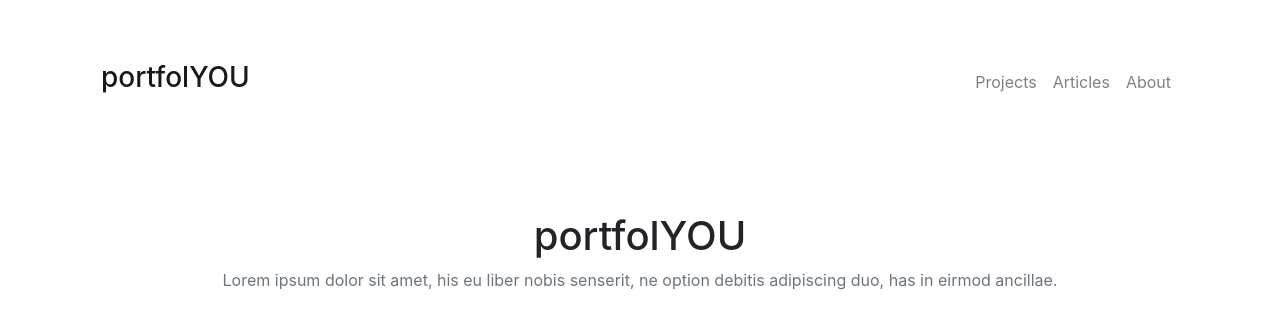
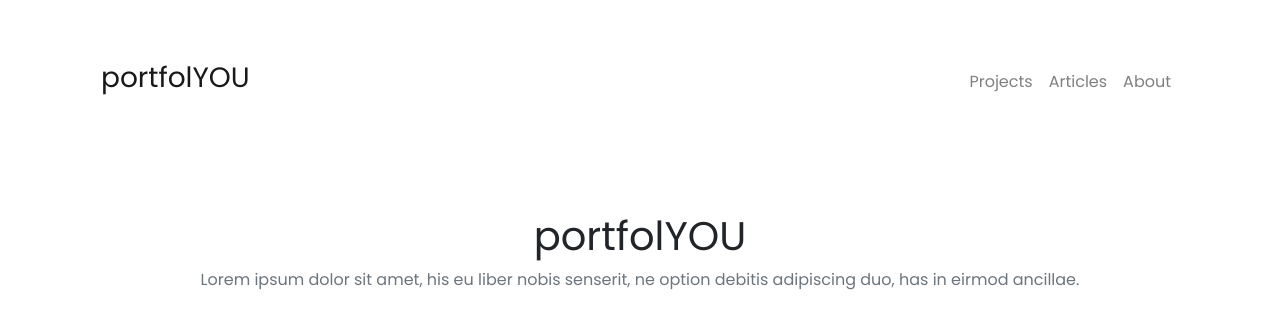
Before and after one commit to yousinix/portfolYOU, a Jekyll site: the page built from index.html, in a window 1280 px wide. Shown: the top 329 px of the page. Built offline with Jekyll 4.4.1, drawn with Linux system fonts in a browser that asks for light colours; nearby versions of some CDN libraries.

Commit message:
Use Poppins Font

```diff
--- a/_sass/_base.scss
+++ b/_sass/_base.scss
@@ -1,4 +1,8 @@
-.active{
+body {
+    font-family: 'Poppins', sans-serif;
+}
+
+.active {
     border-bottom: 3px solid #007bff;
     margin-top: -3px;
     font-weight: bold;
--- a/assets/css/custom.scss
+++ b/assets/css/custom.scss
@@ -1,6 +1,7 @@
 ---
 ---
 @charset "utf-8";
+@import url('https://fonts.googleapis.com/css?family=Poppins');
 
 // Import partials from `sass_dir` (defaults to `_sass`)
 @import "base";
```
